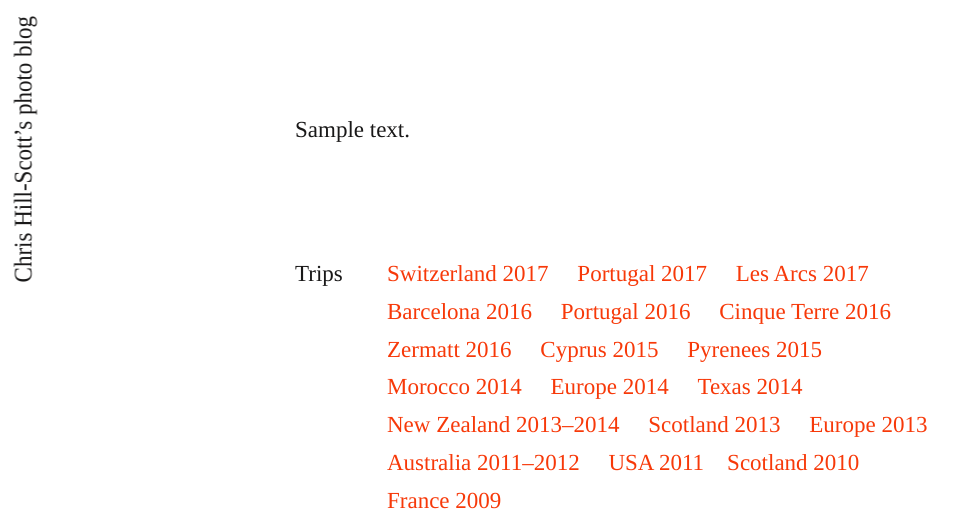
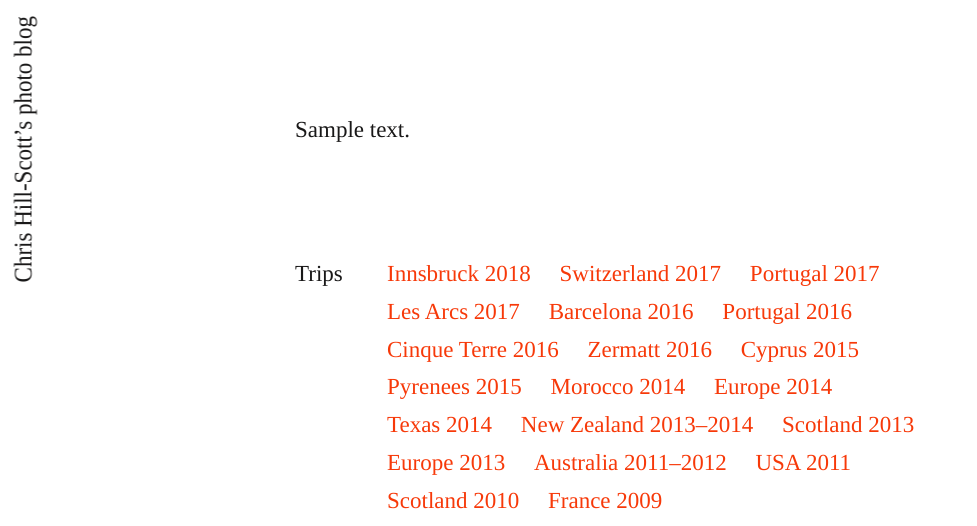
Before and after one commit to quis/quis.cc, a WordPress theme: template source/themes/quis/page.php in a window 1280 px wide. Shown: the top 526 px of the page, without its empty margins (0-977 px from the left). Run offline with PHP 8.4 and a stand-in for WordPress, Linux system fonts and the light colour scheme; the site name, menu and one post (Sample post) are stand-ins, and other content is empty; style sheets or scripts are compiled from the project's sources; some libraries are stand-ins or nearby versions.

Commit message:
Add Innsbruck to nav

```diff
--- a/source/themes/quis/nav.php
+++ b/source/themes/quis/nav.php
@@ -3,6 +3,7 @@
     Trips
   </h3>
   <ul>
+    <li><a href="/trips/innsbruck-2018/">Innsbruck 2018</a></li>
     <li><a href="/trips/switzerland-2017/">Switzerland 2017</a></li>
     <li><a href="/trips/portugal-2017/">Portugal 2017</a></li>
     <li><a href="/trips/les-arcs-2017/">Les Arcs 2017</a></li>
```
